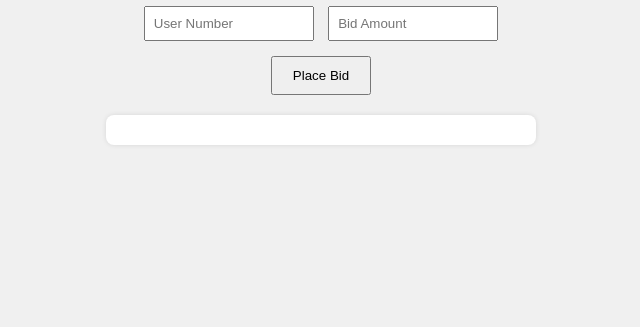
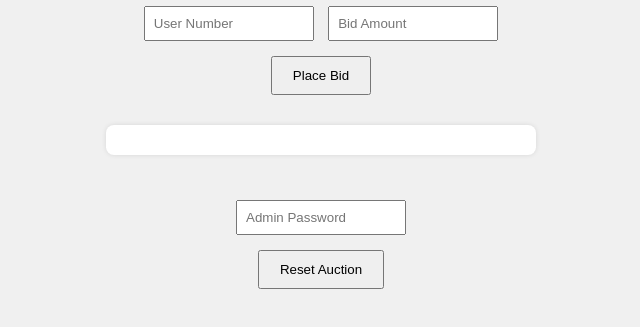
Before and after one commit to lawlessdesign21-lang/live-auction-app, a plain HTML site: page index.html in a window 1280 px wide. Shown: the part 107-434 px from the top of the page, without its empty margins (319-959 px from the left). Drawn offline with Linux system fonts and the light colour scheme; no server answers.

Commit message:
index.html

```diff
--- a/index.html
+++ b/index.html
@@ -25,10 +25,11 @@
     button {
       padding: 10px 20px;
       margin-top: 10px;
+      cursor: pointer;
     }
     #auctionList {
       max-width: 400px;
-      margin: auto;
+      margin: 30px auto;
       background: white;
       padding: 15px;
       border-radius: 8px;
@@ -49,6 +50,7 @@
 
   <h1>Live Auction</h1>
 
+  <!-- Bid Input Section -->
   <div class="input-section">
     <input type="number" id="userId" placeholder="User Number" />
     <input type="number" id="amount" placeholder="Bid Amount" />
@@ -56,9 +58,18 @@
     <button onclick="submitBid()">Place Bid</button>
   </div>
 
+  <!-- Live Auction Leaderboard -->
   <div id="auctionList"></div>
 
-  <!-- Load main JavaScript file as a module -->
+  <!-- Reset Section -->
+  <div class="input-section" style="margin-top: 40px;">
+    <input type="password" id="resetPassword" placeholder="Admin Password" />
+    <br>
+    <button onclick="resetAuction()">Reset Auction</button>
+  </div>
+
+  <!-- Firebase App Script -->
   <script type="module" src="./main.js"></script>
+
 </body>
 </html>
```
